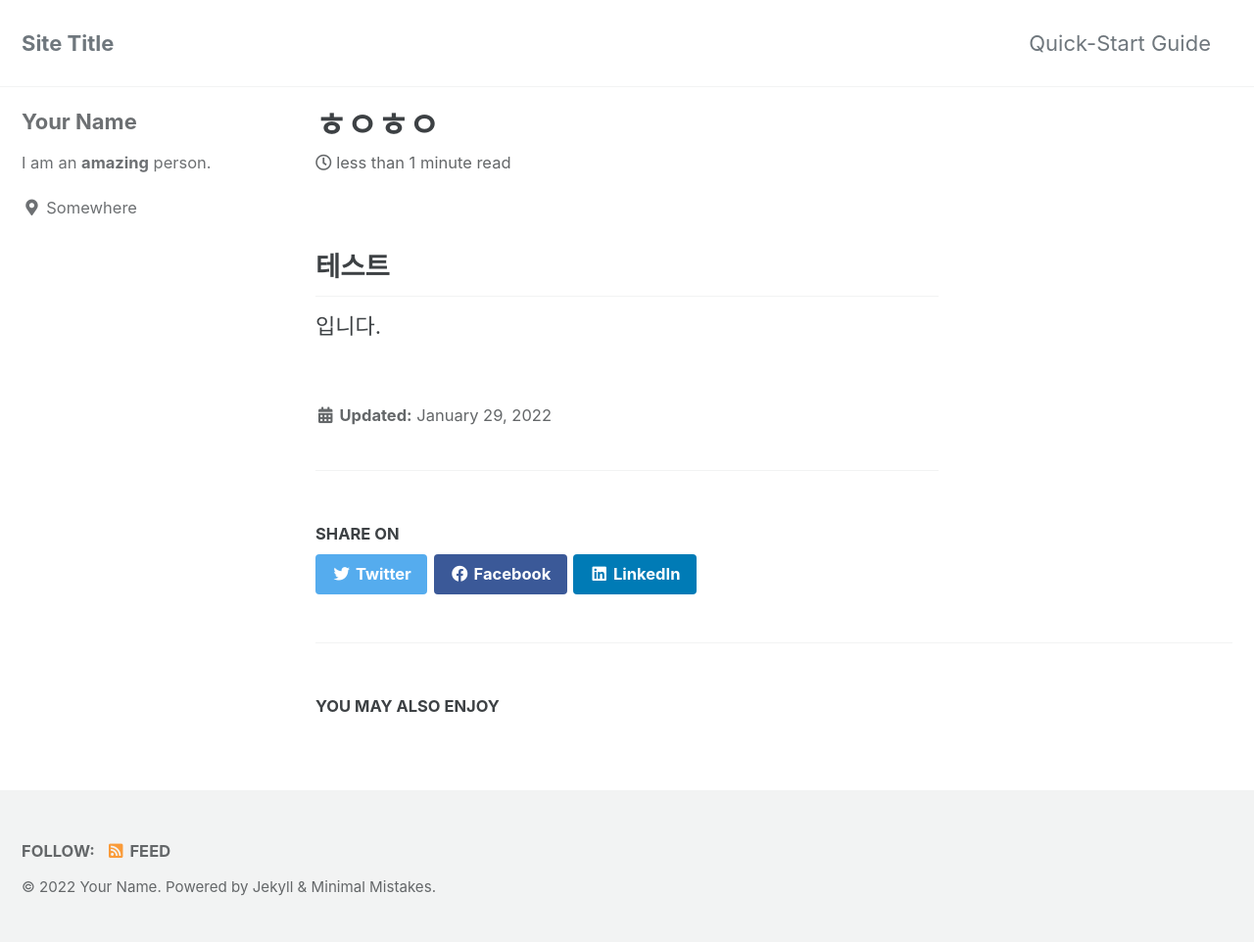
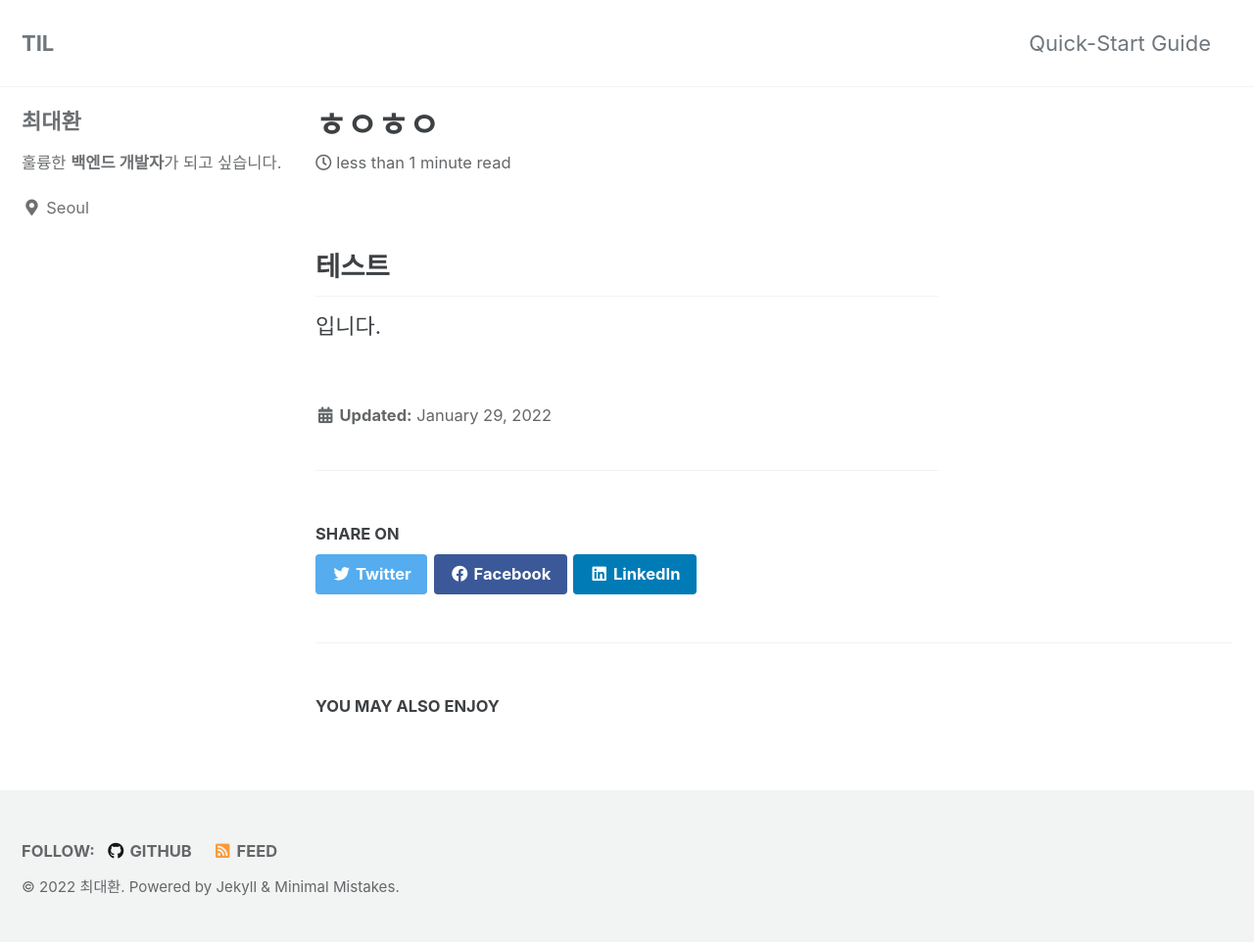
Before and after one commit to choidaehwan/choidaehwan.github.io, a Jekyll site: the page built from _posts/2022-01-29-first.md, in a window 1280 px wide. Shown: the whole page at 98% size. Built offline with Jekyll 4.4.1, drawn with Linux system fonts in a browser that asks for light colours; cached includes are drawn as plain includes.

Commit message:
깃허브 디자인 변경

```diff
--- a/_config.yml
+++ b/_config.yml
@@ -16,11 +16,11 @@ minimal_mistakes_skin    : "default" # "air", "aqua", "contrast", "dark", "dirt"
 
 # Site Settings
 locale                   : "en-US"
-title                    : "Site Title"
+title                    : "TIL"
 title_separator          : "-"
 subtitle                 : # site tagline that appears below site title in masthead
-name                     : "Your Name"
-description              : "An amazing website."
+name                     : "최대환"
+description              : "개발 "
 url                      : "https://choidaehwan.github.io"
 baseurl                  : # the subpath of your site, e.g. "/blog"
 repository               : # GitHub username/repo-name e.g. "mmistakes/minimal-mistakes"
@@ -51,7 +51,7 @@ comments:
     reactions_enabled    : # '1' for enabled (default), '0' for disabled
     theme                : # "light" (default), "dark", "dark_dimmed", "transparent_dark", "preferred_color_scheme"
   staticman:
-    branch               : # "master"
+    branch               : # "main"
     endpoint             : # "https://{your Staticman v3 API}/v3/entry/github/"
 reCaptcha:
   siteKey                :
@@ -102,10 +102,10 @@ analytics:
 
 # Site Author
 author:
-  name             : "Your Name"
+  name             : "최대환"
   avatar           : # path of avatar image, e.g. "/assets/images/bio-photo.jpg"
-  bio              : "I am an **amazing** person."
-  location         : "Somewhere"
+  bio              : "훌륭한 **백엔드 개발자**가 되고 싶습니다."
+  location         : "Seoul"
   email            :
   links:
     - label: "Email"
@@ -138,7 +138,7 @@ footer:
       # url:
     - label: "GitHub"
       icon: "fab fa-fw fa-github"
-      # url:
+      url: https://github.com/choidaehwan
     - label: "GitLab"
       icon: "fab fa-fw fa-gitlab"
       # url:
```
